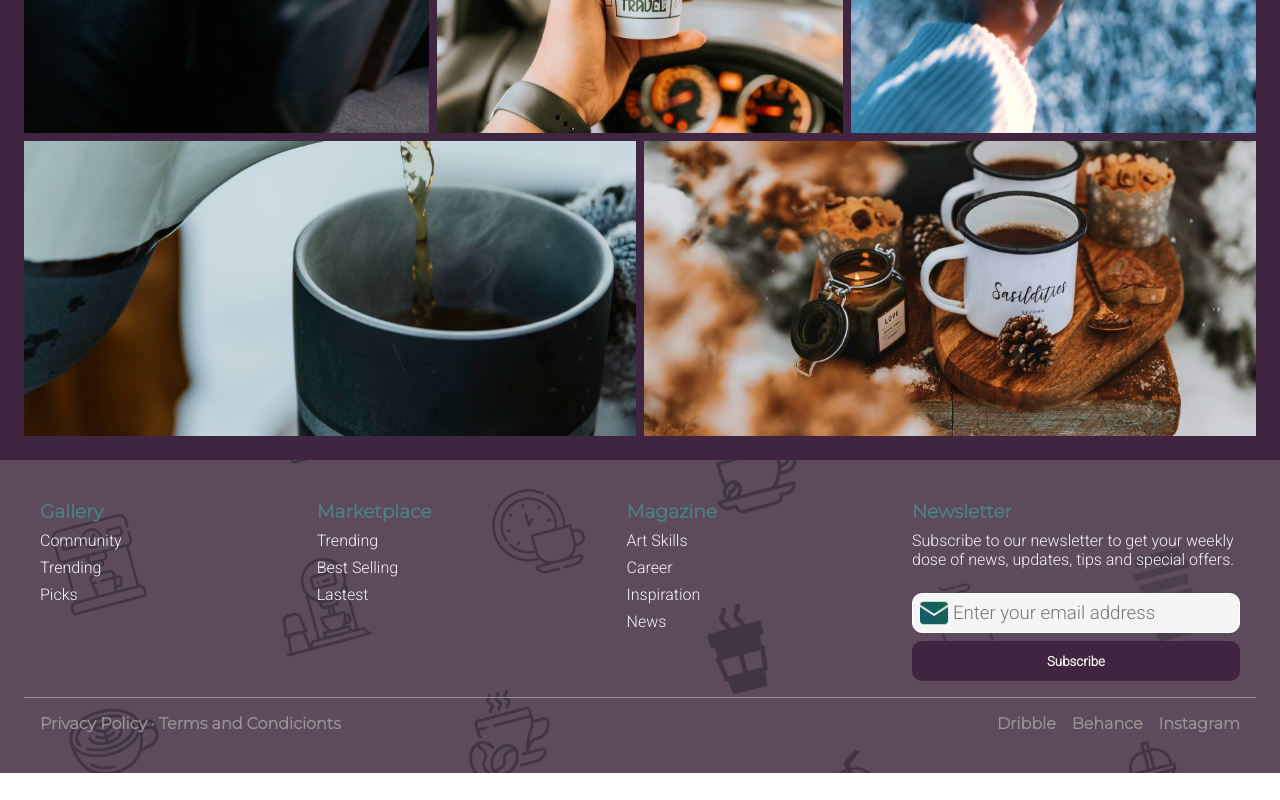
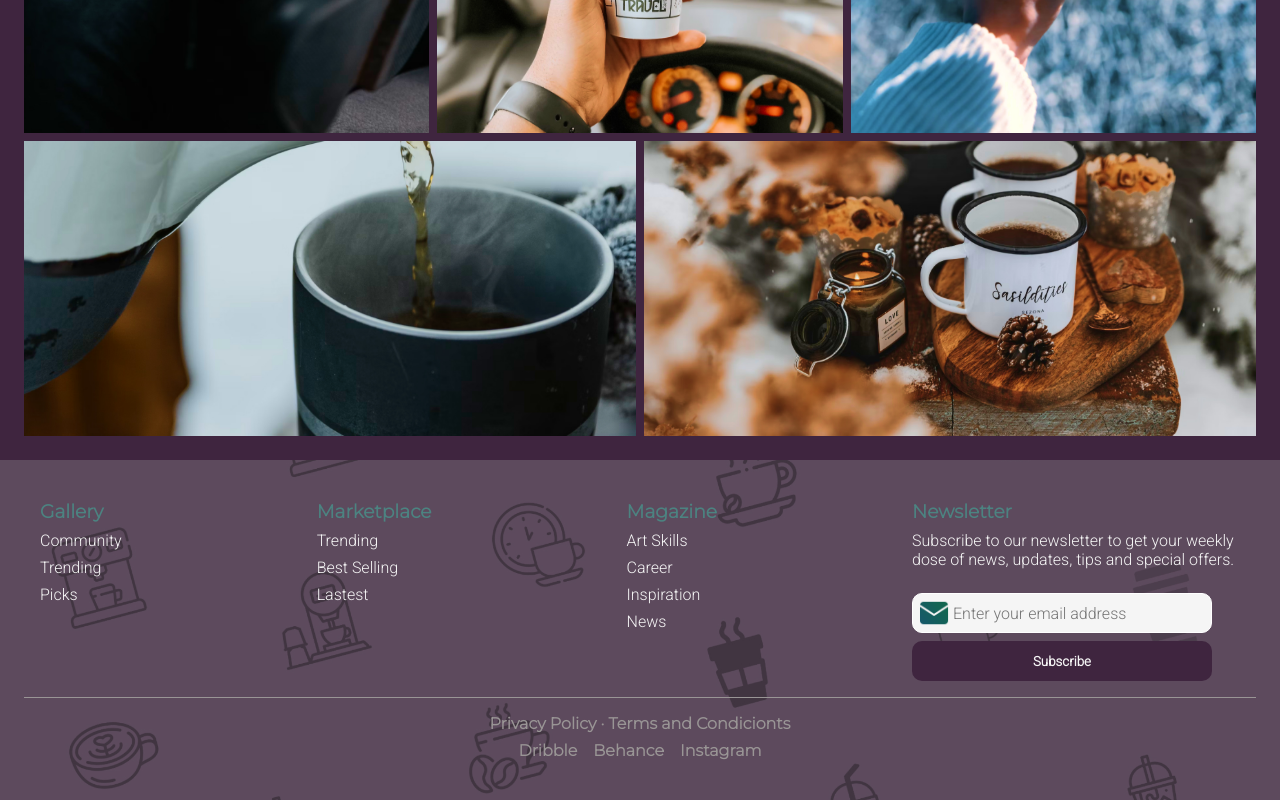
Before and after one commit to LuanS0/Personal-Projects, a plain HTML site: page Coffee - Shop/index.html in a window 1280 px wide. Shown: the part 2214-3014 px from the top of the page. Before the commit the page ends 2987 px from the top, so only its background shows below. Drawn offline with Linux system fonts and the light colour scheme; a web font is replaced by a local one.

Commit message:
This is a Coffee Shop Landing Page :coffee:

```diff
--- a/Coffee - Shop/assets/css/style.css
+++ b/Coffee - Shop/assets/css/style.css
@@ -16,9 +16,7 @@
     --h-about-us-mob: calc(100vh * 0.28);
     --h-about-us-desk: calc(100vh * 0.5);
     /*TITTLE FONT-SIZE*/
-    --fs-max-tittle: calc(24px + (24-16)*(100vw - 320px)/(1280-1556));
-    --fs-med-tittle: calc(30px + (24-16)*(100vw - 320px)/(768-1280));
-    --fs-min-tittle: calc(32px + (32-16)*(100vw - 320px)/(768-320));
+    --fs-min-tittle: calc(32px + (32-16)*(100vw - 320px)/(1440-320));
 
     /*SUBTITTLE FONT-SIZE*/
     --fs-min-subtittle: calc(20px + (20-16)*(100vw - 320px)/(320-768));
@@ -330,13 +328,13 @@ footer{
 
 .input-message{
     position: relative;
-    min-width: 300px;
+    max-width: 300px;
     min-height: 40px;
     border-radius: 10px;
     border: solid 1px white;
     background-color: var(--white);
     font-family: var(--roboto);
-    font-size: 14pt;
+    font-size: 12pt;
     padding-left: 40px;
 }
 
@@ -355,7 +353,7 @@ footer{
 }
 
 .submit-message{
-    min-width: 300px;
+    max-width: 300px;
     min-height: 40px;
     border-radius: 10px;
     border: none;
@@ -389,6 +387,18 @@ footer{
     display: flex;
     gap: 1rem;
 }
+
+.top-footer{
+    flex-direction: column;
+    max-height: 700px;
+    gap: 1rem;
+}
+
+.bottom-footer{
+    flex-direction: column;
+    gap: .5rem;
+}
+
 
 @media (min-width:768px) {
     nav{
@@ -478,7 +488,9 @@ footer{
         height: 100%;
     }
 
-
+    .top-footer{
+        flex-direction: row;
+    }
 }
 
 @media (min-width: 1536px) {
```
